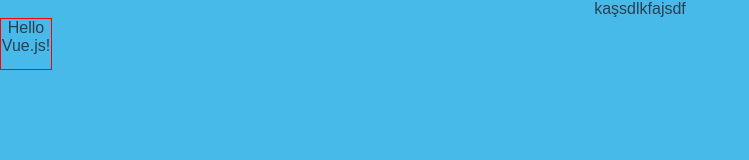
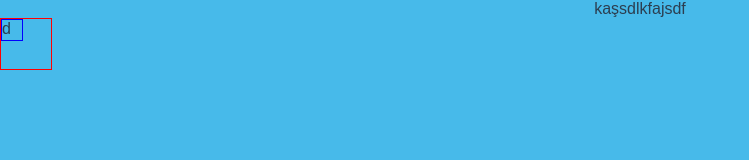
Before and after one commit to aslansergen/kelime-ezber-vue, a Vue app: page /deneme in a window 1280 px wide. Shown: the top 160 px of the page, without its empty margins (0-749 px from the left). Built offline with nearby package versions, Linux system fonts and the light colour scheme.

Commit message:
link area created

```diff
--- a/src/components/UserLinkComponent.vue
+++ b/src/components/UserLinkComponent.vue
@@ -1,9 +1,11 @@
 <template>
-  <div class="userMenu">
-    <span>
+  <div class="menu-container">
+    <span @click="acBunu" class="btn">
+      d
+    </span>
+    <div :class="{active : active}" class="link-content">
 
-    </span>
-    {{status }}
+    </div>
   </div>
 </template>
 
@@ -12,17 +14,47 @@ export default {
   name: 'UserLinkComponent',
   data() {
     return {
+      active: false,
       status: 'Hello Vue.js!',
     };
   },
+  methods: {
+    acBunu: function(){
+      this.active = !this.active
+    }
+  }
 }
 </script>
 
 <style scoped>
-.userMenu {
+.menu-container {
   position: absolute;
   width: 50px;
   height: 50px;
   border: 1px solid red;
 }
+.link-content{
+  position: absolute;
+  left: 0;
+  top: 80px;
+  width: 150px;
+  height: 150px;
+  border: 1px solid black;
+  visibility: hidden;
+  background-color: white;
+  transition: .3s ease;
+  z-index: -5;
+}
+.link-content.active{
+  visibility: visible;
+  top: 50px;
+  z-index: 1;
+}
+.btn{
+  width: 20px;
+  height: 20px;
+  display: flex;
+  border: 1px solid blue;
+  cursor: pointer;
+}
 </style>
```
